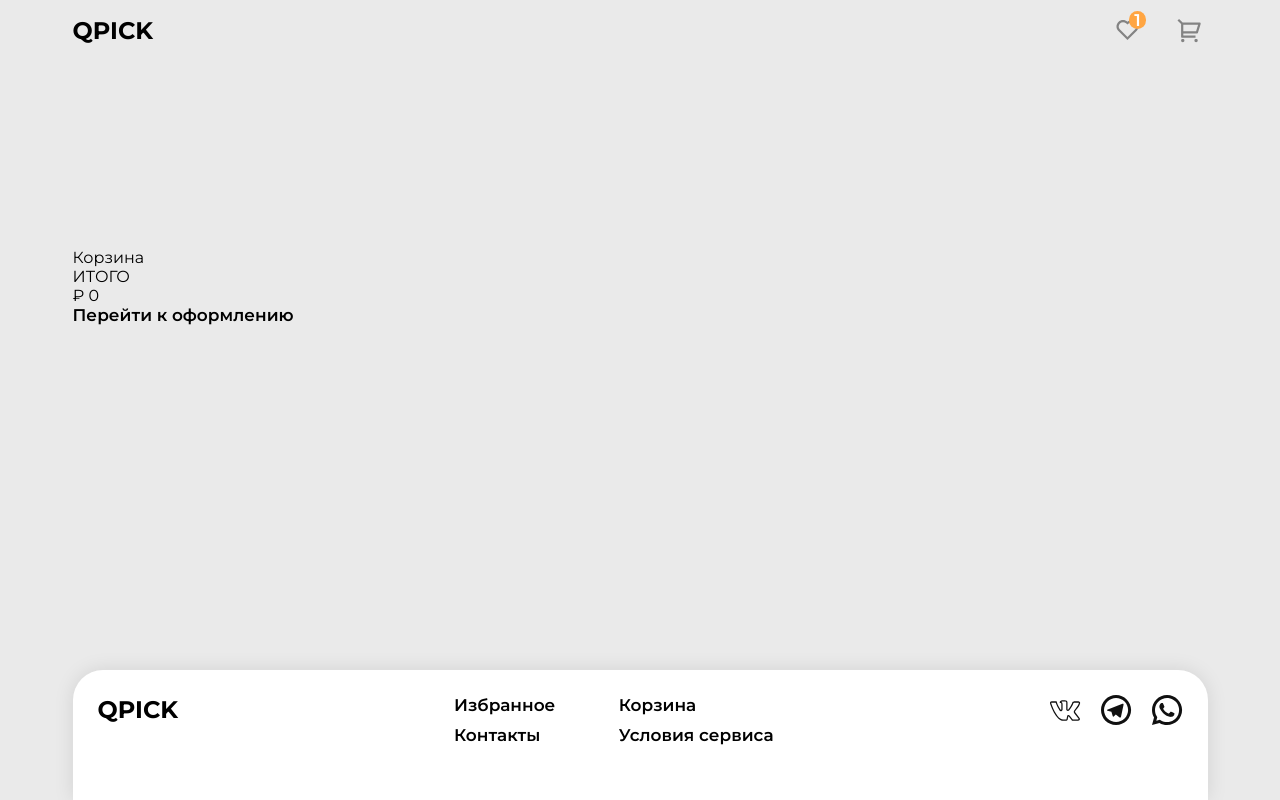
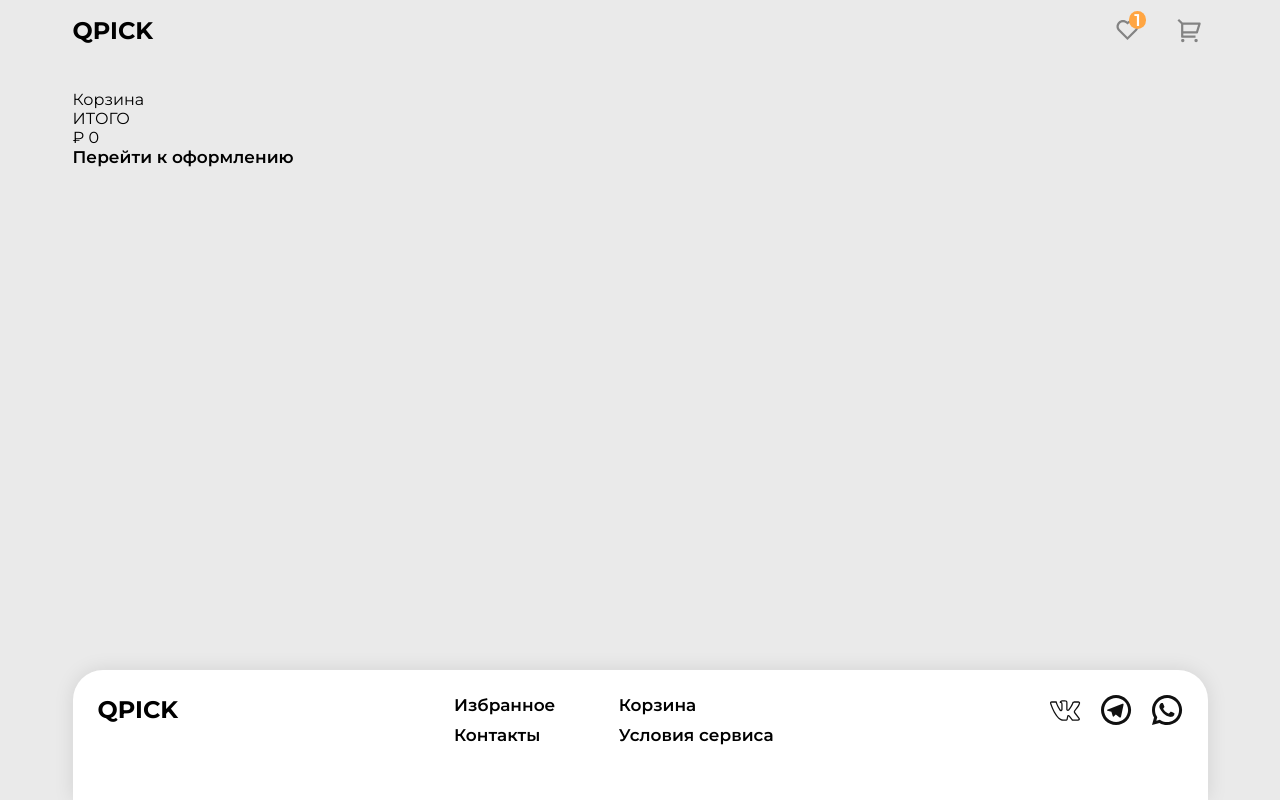
Before and after one commit to korobasssss/marketplace_neoflex, a Next.js app: page /pages/cart in a window 1280 px wide. Built offline with nearby package versions, Linux system fonts and the light colour scheme.

Commit message:
fixed display 2

```diff
--- a/src/app/scss/components/main/Main.module.scss
+++ b/src/app/scss/components/main/Main.module.scss
@@ -14,6 +14,7 @@
   min-height: 100vh;
 
   display: grid;
+  grid-template-rows: min-content auto min-content;
   gap: 30px;
   justify-self: center;
 
```
